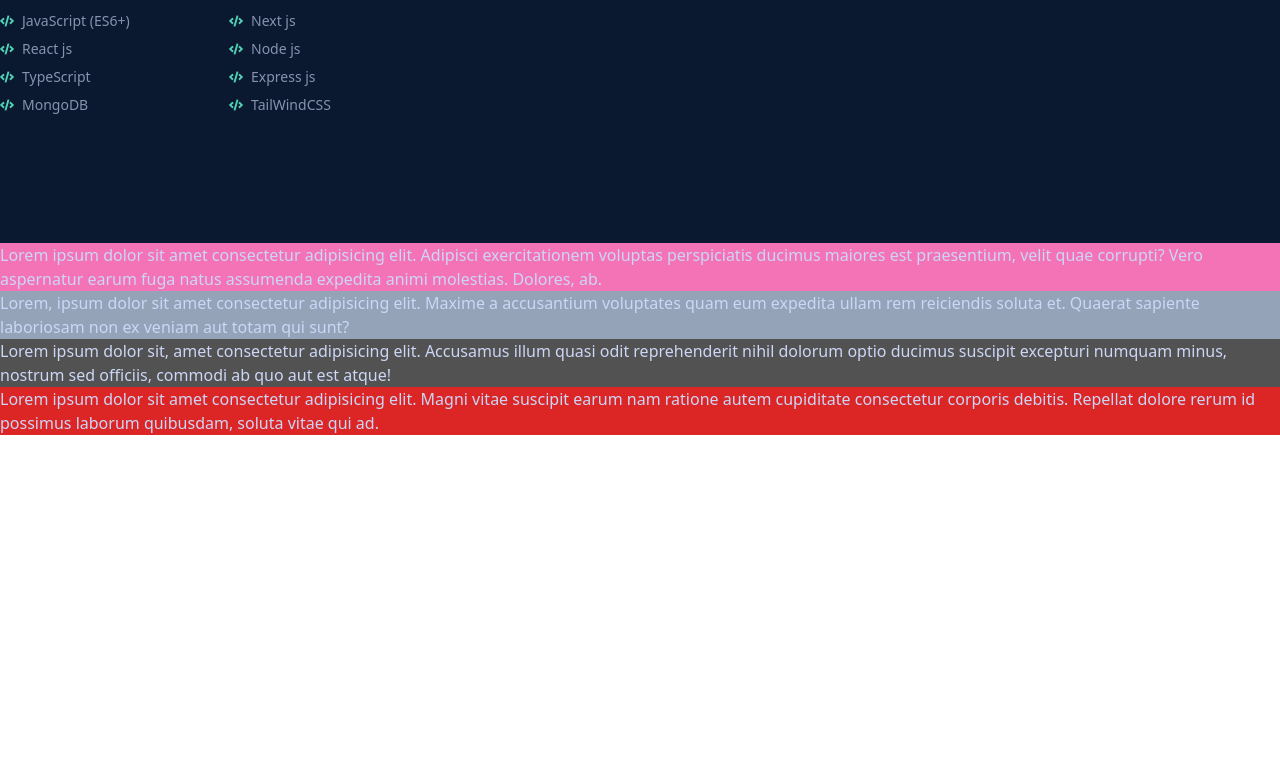
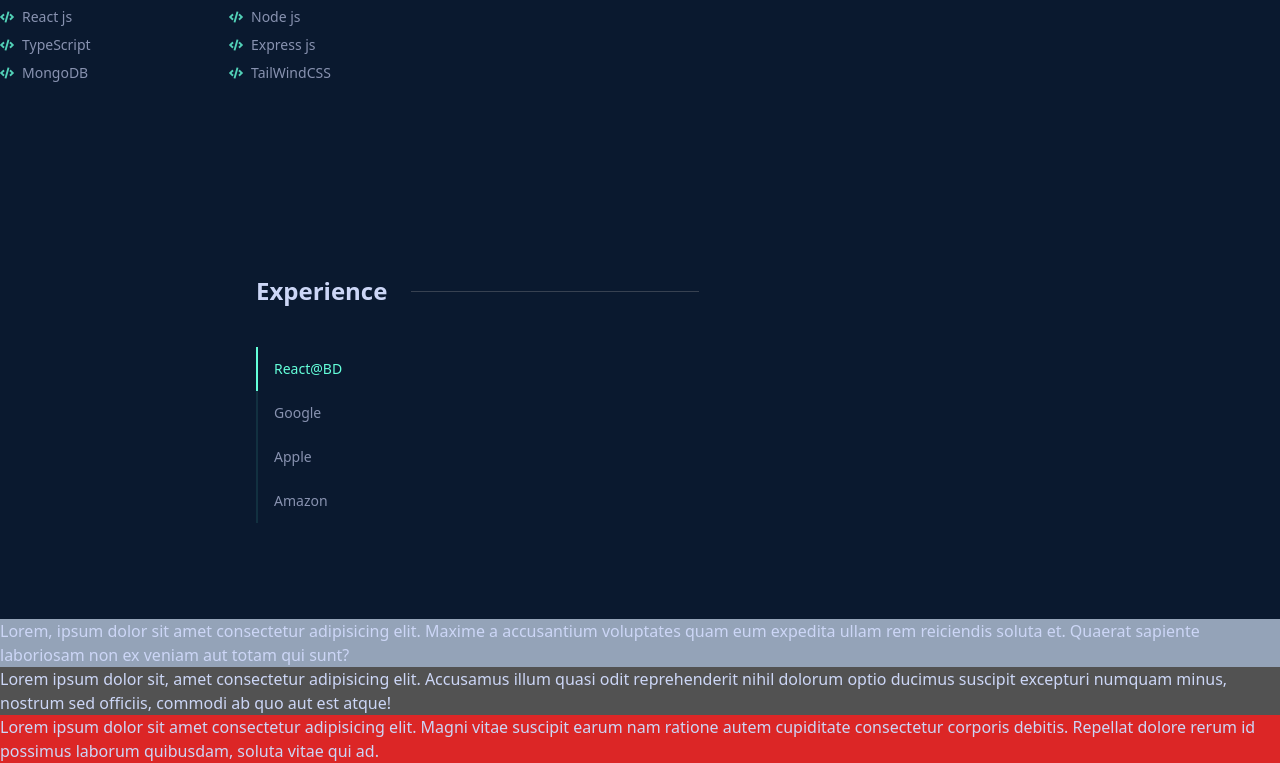
Before and after one commit to Shariful-Islam-Saju/My-Portfolio, a React (Vite) app: page / in a window 1280 px wide. Shown: the part 1337-2100 px from the top of the page. Before the commit the page ends 1772 px from the top, so only its background shows below. Built offline with nearby package versions, Linux system fonts and the light colour scheme.

Commit message:
Experience the light hell

```diff
--- a/src/ui/About.jsx
+++ b/src/ui/About.jsx
@@ -1,6 +1,7 @@
 import { FaCode } from "react-icons/fa";
 import Container from "./Container";
 import TitlePage from "./TitlePage";
+import profile from '../assets/images/ProfileImg.jpg'
 
 const links = [
   {
@@ -38,7 +39,7 @@
 ];
 const About = () => {
   return (
-    <Container id="about" className="py-10 lg:py-32 flex flex-col gap-8">
+    <Container id="about" className="py-10 lg:py-24 flex flex-col gap-8">
       <TitlePage title="About Me" />
       <div className="flex flex-col lg:flex-row gap-16">
         <div className="w-full lg:w-2/3 text-darkText font-medium flex flex-col gap-4 ">
@@ -95,15 +96,15 @@
           <div className="absolute w-full h-96 -left-6 -top-6 rounded-lg">
             <div className="w-full h-full relative z-20 flex pl-6 lg:pl-0">
               <img
-                src=""
+                src={profile}
                 alt="My profile Img"
-                className="border rounded-lg lg:w-full h-full object-cover"
+                className=" rounded-lg lg:w-full h-full object-cover"
               />
             </div>
             <div className=" hidden lg:inline-block absolute w-full h-96 bg-designColor/20 rounded-md top-0 left-0 group-hover:bg-transparent duration-300" />
-          </div>        <div className="hidden lg:inline-flex w-full h-96 border-2 border-designColor rounded-md group-hover:-translate-x-2 group-hover:-translate-y-2 transition-transform duration-300" />
+          </div>{" "}
+          <div className="hidden lg:inline-flex w-full h-96 border-2 border-designColor rounded-md group-hover:-translate-x-2 group-hover:-translate-y-2 transition-transform duration-300" />
         </div>
-
       </div>
     </Container>
   );
--- a/src/ui/Experience.jsx
+++ b/src/ui/Experience.jsx
@@ -1,12 +1,66 @@
+import { useState } from "react";
 import Container from "./Container";
+import TitlePage from "./TitlePage";
+import JobInfo from "./jobInfo";
 
 const Experience = () => {
+  const [workInfo, setWorkInfo] = useState({
+    workReactBD: true,
+    workGoogle: false,
+    workApple: false,
+    workAmazon: false,
+  });
+  // const [workGoogle, setWorkGoogle] = useState(false);
+  // const [workApple, setWorkApple] = useState(false);
+  // const [workAmazon, setWorkAmazon] = useState(false);
+
+  function handleChange(setChange) {
+    console.log(setChange);
+    console.log(workInfo);
+    setWorkInfo({
+      workReactBD: false,
+      workGoogle: false,
+      workApple: false,
+      workAmazon: false,
+      [setChange]: true,
+    });
+  }
+
+  const { workAmazon, workApple, workGoogle, workReactBD } = workInfo;
   return (
-    <Container id="experience" className="bg-pink-400">
-      Lorem ipsum dolor sit amet consectetur adipisicing elit. Adipisci
-      exercitationem voluptas perspiciatis ducimus maiores est praesentium,
-      velit quae corrupti? Vero aspernatur earum fuga natus assumenda expedita
-      animi molestias. Dolores, ab.
+    <Container
+      id="experience"
+      className="max-w-3xl mx-auto py-10 lg:py-24 gap-16"
+    >
+      <TitlePage title="Experience" />
+      <div className="w-full mt-10 flex flex-col md:flex-row gap-16">
+        <ul className="md:w-32 flex flex-col">
+          {JobInfo.map((item, i) => {
+            const method1 = item.jobMethod;
+            let method = false;
+            if (workInfo[`${method1}`]) {
+              method = true;
+            } else {
+              method = false;
+            }
+            return (
+              <li
+                key={i}
+                onClick={() => {
+                  handleChange(item.jobMethod);
+                }}
+                className={`${
+                  method
+                    ? "border-l-designColor text-designColor"
+                    : "border-l-hoverColor text-darkText"
+                } border-l-2 bg-transparent hover:bg-[#112240] py-3 text-sm cursor-pointer duration-300 px-4 font-medium`}
+              >
+                {item.jobTag}
+              </li>
+            );
+          })}
+        </ul>
+      </div>
     </Container>
   );
 };
--- a/src/ui/Header.jsx
+++ b/src/ui/Header.jsx
@@ -56,6 +56,7 @@
                 className="font-medium hover:text-designColor cursor-pointer duration-300"
               >
                 <motion.li
+                  className="relative group inline-flex overflow-x-hidden "
                   initial={{ y: -10, opacity: 0 }}
                   animate={{ y: 0, opacity: 1 }}
                   transition={{
@@ -64,6 +65,7 @@
                   }}
                 >
                   <span className="uppercase tracking-wide">{item?.title}</span>
+                  <span className="w-full absolute h-[1px] bg-designColor left-0 bottom-0 -translate-x-[110%] transition-transform  group-hover:translate-x-0 duration-500"></span>
                 </motion.li>
               </Link>
             ))}{" "}
--- /dev/null
+++ b/src/ui/jobInfo.jsx
@@ -0,0 +1,52 @@
+const jobInfo = [
+  {
+    jobTitle: "Engineer",
+    jobTag: "React@BD",
+    jobMethod: "workReactBD",
+    date: "Jan 2024",
+    details1:
+      " Lorem ipsum dolor sit, amet consectetur adipisicing elit. Autem nisi minus non asperiores ipsam, ipsum sequi dolorem corporis, tempore enim provident! Voluptas, at labore consequuntur animi vero ratione officia eaque.",
+    details2:
+      " Lorem ipsum dolor sit, amet consectetur adipisicing elit. Autem nisi minus non asperiores ipsam, ipsum sequi dolorem corporis, tempore enim provident! Voluptas, at labore consequuntur animi vero ratione officia eaque.",
+    details3:
+      " Lorem ipsum dolor sit, amet consectetur adipisicing elit. Autem nisi minus non asperiores ipsam, ipsum sequi dolorem corporis, tempore enim provident! Voluptas, at labore consequuntur animi vero ratione officia eaque.",
+  },
+  {
+    jobTitle: "Engineer",
+    jobTag: "Google",
+    jobMethod: "workGoogle",
+    date: "Jan 2024",
+    details1:
+      " Lorem ipsum dolor sit, amet consectetur adipisicing elit. Autem nisi minus non asperiores ipsam, ipsum sequi dolorem corporis, tempore enim provident! Voluptas, at labore consequuntur animi vero ratione officia eaque.",
+    details2:
+      " Lorem ipsum dolor sit, amet consectetur adipisicing elit. Autem nisi minus non asperiores ipsam, ipsum sequi dolorem corporis, tempore enim provident! Voluptas, at labore consequuntur animi vero ratione officia eaque.",
+    details3:
+      " Lorem ipsum dolor sit, amet consectetur adipisicing elit. Autem nisi minus non asperiores ipsam, ipsum sequi dolorem corporis, tempore enim provident! Voluptas, at labore consequuntur animi vero ratione officia eaque.",
+  },
+  {
+    jobTitle: "Engineer",
+    jobTag: "Apple",
+    jobMethod: "workApple",
+    date: "Jan 2024",
+    details1:
+      " Lorem ipsum dolor sit, amet consectetur adipisicing elit. Autem nisi minus non asperiores ipsam, ipsum sequi dolorem corporis, tempore enim provident! Voluptas, at labore consequuntur animi vero ratione officia eaque.",
+    details2:
+      " Lorem ipsum dolor sit, amet consectetur adipisicing elit. Autem nisi minus non asperiores ipsam, ipsum sequi dolorem corporis, tempore enim provident! Voluptas, at labore consequuntur animi vero ratione officia eaque.",
+    details3:
+      " Lorem ipsum dolor sit, amet consectetur adipisicing elit. Autem nisi minus non asperiores ipsam, ipsum sequi dolorem corporis, tempore enim provident! Voluptas, at labore consequuntur animi vero ratione officia eaque.",
+  },
+  {
+    jobTitle: "Engineer",
+    jobTag: "Amazon",
+    jobMethod: "workAmazon",
+    date: "Jan 2024",
+    details1:
+      " Lorem ipsum dolor sit, amet consectetur adipisicing elit. Autem nisi minus non asperiores ipsam, ipsum sequi dolorem corporis, tempore enim provident! Voluptas, at labore consequuntur animi vero ratione officia eaque.",
+    details2:
+      " Lorem ipsum dolor sit, amet consectetur adipisicing elit. Autem nisi minus non asperiores ipsam, ipsum sequi dolorem corporis, tempore enim provident! Voluptas, at labore consequuntur animi vero ratione officia eaque.",
+    details3:
+      " Lorem ipsum dolor sit, amet consectetur adipisicing elit. Autem nisi minus non asperiores ipsam, ipsum sequi dolorem corporis, tempore enim provident! Voluptas, at labore consequuntur animi vero ratione officia eaque.",
+  },
+];
+
+export default jobInfo;
```
Also changed, not shown: src/assets/images/ProfileImg.jpg (added).
